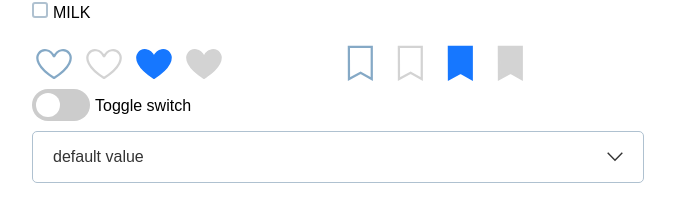
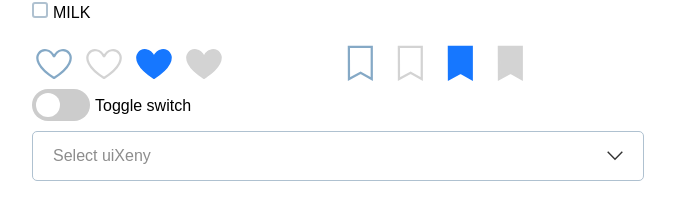
Before and after one commit to Ksenia-Doroshenko/uiXenyDemo, a React (Vite) app: page / in a window 1280 px wide. Shown: the part 1215-1428 px from the top of the page, without its empty margins (302-977 px from the left). Built offline with nearby package versions, Linux system fonts and the light colour scheme.

Commit message:
EXP выбор опций с клавиатуры

```diff
--- a/src/App.tsx
+++ b/src/App.tsx
@@ -131,15 +131,16 @@ function App() {
                                 </div>
                             </div>
                             <ToggleSwitch>Toggle switch</ToggleSwitch>
-                            <Select defaultValue={"default value"} placeholder="Select uiXeny" onChange={onChangeSelect} onFocus={onFocusSelect} options={[
+
+                            <Select multipleSelect  placeholder="Select uiXeny" onChange={onChangeSelect} onFocus={onFocusSelect} options={[
                                 {value: 'jack', label: 'Jack'},
                                 {value: 'lucy', label: 'Lucy'},
                                 {value: 'yiminghe', label: 'Yiminghe'},
                                 {value: 'disabled', label: 'Disabled', disabled: true},
                             ]}></Select>
 
-                            <Card title="Title" actions={[<Icon.TextFileOutlined/>, <Icon.TextFileOutlined/>,
-                                <Icon.TextFileOutlined/>, <Icon.TextFileOutlined/>]} style={{width: 300}}
+                            <Card title="Title" actions={[<Icon.TextFileOutlined key={1}/>, <Icon.TextFileOutlined key={2}/>,
+                                <Icon.TextFileOutlined key={3}/>, <Icon.TextFileOutlined key={4}/>]} style={{width: 300}}
                                   extra={<a href="#">More</a>}
                                   avatar={<img
                                       src={"https://sun9-13.userapi.com/impg/Whb89mqBKvrFOcEJSv1tSxf0a0PslcdOjtvbxg/6icsRB-byDg.jpg?size=2560x1707&quality=96&sign=a316b7b0d237a94ccf407de1a118040f&type=album"}/>}>
@@ -149,12 +150,12 @@ function App() {
                                     dfuoshfjkapeiouhjfeokdfmekdi</p>
                             </Card>
 
-                            <Card style={{width: 300}} actions={[<Icon.TextFileOutlined/>, <Icon.TextFileOutlined/>,
-                                <Icon.TextFileOutlined/>]} extra={<a href="#">More</a>}
+                            <Card style={{width: 300}} actions={[<Icon.TextFileOutlined key={1}/>, <Icon.TextFileOutlined key={2}/>,
+                                <Icon.TextFileOutlined key={3}/>]} extra={<a href="#">More</a>}
                                   avatar={<img alt="example"
                                                src={"https://sun9-13.userapi.com/impg/Whb89mqBKvrFOcEJSv1tSxf0a0PslcdOjtvbxg/6icsRB-byDg.jpg?size=2560x1707&quality=96&sign=a316b7b0d237a94ccf407de1a118040f&type=album"}/>}></Card>
-                            <Card style={{width: 300}} actions={[<Icon.TextFileOutlined/>, <Icon.TextFileOutlined/>,
-                                <Icon.TextFileOutlined/>]} extra={<a href="#">More</a>}
+                            <Card style={{width: 300}} actions={[<Icon.TextFileOutlined key={1}/>, <Icon.TextFileOutlined key={2}/>,
+                                <Icon.TextFileOutlined key={3}/>]} extra={<a href="#">More</a>}
                                   avatar={<img alt="example"
                                                src={"https://sun9-13.userapi.com/impg/Whb89mqBKvrFOcEJSv1tSxf0a0PslcdOjtvbxg/6icsRB-byDg.jpg?size=2560x1707&quality=96&sign=a316b7b0d237a94ccf407de1a118040f&type=album"}/>}> описание
                                 картинки </Card>
@@ -162,8 +163,8 @@ function App() {
                             <Card style={{width: 300}} title="Title" extra={<a href="#">More</a>}
                                   avatar={<div style={{padding: 24, paddingBottom: 0 }}><img style={{borderRadius: 0}} alt="example"
                                                                           src={"https://sun9-13.userapi.com/impg/Whb89mqBKvrFOcEJSv1tSxf0a0PslcdOjtvbxg/6icsRB-byDg.jpg?size=2560x1707&quality=96&sign=a316b7b0d237a94ccf407de1a118040f&type=album"}/>
-                                  </div>} actions={[<Icon.TextFileOutlined/>, <Icon.TextFileOutlined/>,
-                                <Icon.TextFileOutlined/>]}><Card.CardMeta title="Meta title" description="Meta description"/></Card>
+                                  </div>} actions={[<Icon.TextFileOutlined key={1}/>, <Icon.TextFileOutlined key={2}/>,
+                                <Icon.TextFileOutlined key={3}/>]}><Card.CardMeta title="Meta title" description="Meta description"/></Card>
 
                             <TextArea rows={15} cols={5} maxLength={100} placeholder="TextArea"></TextArea>
 
--- a/src/components/Select/Select.css
+++ b/src/components/Select/Select.css
@@ -4,7 +4,7 @@
 }
 
 .uiXeny-select .uiXeny-select__selector {
-    padding: 15px 20px;
+    padding: 0 20px 0 0;
     background: var(--uiXeny-background-color-white);
     border: var(--uiXeny-border-1px);
     color: var(--uiXeny-text-color);
@@ -29,25 +29,27 @@
     border-color: var(--uiXeny-active-color);
 }
 
-.uiXeny-select .uiXeny-select__selector:focus-visible, .uiXeny-select__selector:focus {
+.uiXeny-select .uiXeny-select__selector:focus-visible, .uiXeny-select .uiXeny-select__selector:focus {
     box-shadow: var(--uiXeny-box-shadow-event-around-2px);
     outline: 0;
 }
 
 .uiXeny-select__selector_placeholder {
     color: var(--uiXeny-text-subdued-color);
+    margin: 15px 0 15px 20px;
 }
 
 .uiXeny-select .uiXeny-select__selector .uiXeny-select__selector_items {
     display: flex;
     transition: var(--uiXeny-transition-time);
     flex-wrap: wrap;
-    gap: 4px;
+    /*gap: 4px;*/
 }
 
 .uiXeny-select .uiXeny-select__selector .uiXeny-select__selector_items .uiXeny-select__item--selected {
     background-color: var(--uiXeny-background-color-grey);
-    padding: 3px;
+    padding: 7px;
+    margin: 8px 0 8px 8px;
     border-radius: var(--uiXeny-border-radius);
 }
 
@@ -62,6 +64,10 @@
     border-radius: var(--uiXeny-border-radius);
     overflow-y: auto;
     max-height: 200px;
+}
+
+.uiXeny-select__item--highlighted {
+    background-color: var(--uiXeny-hover-color-black);
 }
 
 .uiXeny-select .uiXeny-select__content .uiXeny-select__item {
--- a/src/components/Select/Select.tsx
+++ b/src/components/Select/Select.tsx
@@ -37,16 +37,19 @@ export const Select: React.FC<TSelectProps> = ({
     const [isActive, setIsActive] = useState(false);
     const [selected, setSelected] = useState<OptionType | null>(null);
     const [selectedOptions, setSelectedOptions] = useState<OptionType[]>([]);
+    const [highlightedIndex, setHighlightedIndex] = useState(-1);
 
     const selectorRef = useRef<HTMLDivElement>(null);
     const menuRef = useRef<HTMLDivElement>(null);
+    const selectRef = useRef<HTMLDivElement>(null);
+
     const [menuPosition, setMenuPosition] = useState<'top' | 'bottom' | undefined>(undefined);
-    const selectRef = useRef<HTMLDivElement>(null);
 
     useEffect(() => {
         function handleClickOutside(event: MouseEvent) {
-            event.preventDefault();
-            if (selectRef.current && !selectRef.current.contains(event.target as Node)) {
+            // event.preventDefault();
+            if ((selectRef.current && !selectRef.current.contains(event.target as Node)) ||
+            (menuRef.current && !menuRef.current.contains(event.target as Node))) {
                 setIsActive(false);
             }
         }
@@ -56,6 +59,30 @@ export const Select: React.FC<TSelectProps> = ({
             document.removeEventListener('mousedown', handleClickOutside);
         };
     }, [selectRef]);
+
+    const handleKeyDown = (event: React.KeyboardEvent) => {
+        if (event.key === 'Enter') {
+            if (!isActive) {
+                setIsActive(true);
+            } else if (highlightedIndex >= 0 && highlightedIndex < props.options.length) {
+                setSelected(props.options[highlightedIndex]);
+                setIsActive(false);
+                setHighlightedIndex(-1);
+            }
+        } else if (event.key == 'ArrowDown') {
+            event.preventDefault();
+            setHighlightedIndex((prevIndex: any) => ((prevIndex + 1) % props.options.length));
+        } else if (event.key === 'ArrowUp') {
+            event.preventDefault();
+            setHighlightedIndex((prevIndex: any) => ((prevIndex - 1 + props.options.length) % props.options.length));
+        }
+    };
+
+    useEffect(() => {
+        if (isActive && highlightedIndex === -1) {
+            setHighlightedIndex(0);
+        }
+    }, [isActive]);
 
     useEffect(() => {
         const selectorElement = selectorRef.current;
@@ -105,7 +132,7 @@ export const Select: React.FC<TSelectProps> = ({
     return (
         <>
             <div className={classNameArr.join(' ')} ref={selectRef}>
-                <div tabIndex={0} ref={selectorRef} className="uiXeny-select__selector"
+                <div tabIndex={0} onKeyDown={handleKeyDown} ref={selectorRef} className="uiXeny-select__selector"
                      onClick={(_) => {
                          setIsActive(!isActive);
                          onFocus?.();
@@ -142,8 +169,8 @@ export const Select: React.FC<TSelectProps> = ({
                         // Позиционируем меню в зависимости от выбранного варианта
                         [menuPosition === 'top' ? 'bottom' : 'top']: '100%',
                     }} ref={menuRef} className="uiXeny-select__content">
-                        {props.options ? props.options.map((option) => (
-                            <div
+                        {props.options ? props.options.map((option, index) => (
+                            <div key={option.value} onMouseEnter={() => !option.disabled && setHighlightedIndex(index)}
                                 onClick={(_) => {
                                     if (!option.disabled) {
                                         if (props.multipleSelect) {
@@ -167,7 +194,7 @@ export const Select: React.FC<TSelectProps> = ({
                                         onChange?.(option.value);
                                     }
                                 }}
-                                className={"uiXeny-select__item" +
+                                className={"uiXeny-select__item" + (highlightedIndex === index ? " uiXeny-select__item--highlighted" : "") +
                                     (option.disabled ? " uiXeny-select__item--disabled" :
                                             (!props.multipleSelect ?
                                                     (option === selected ? " uiXeny-select__item--selected" : "")
--- a/src/style.css
+++ b/src/style.css
@@ -7,7 +7,7 @@
     --uiXeny-text-color: #333;
     --uiXeny-text-subdued-color: #00000073;
     --uiXeny-background-color-white: #fff;
-    --uiXeny-background-color-grey: lightgrey;
+    --uiXeny-background-color-grey : rgba(0, 0, 0, 0.04);
 
     /* Цвета для различных состояний и эффектов */
     --uiXeny-hover-color: #3FA9FFFF;
```
